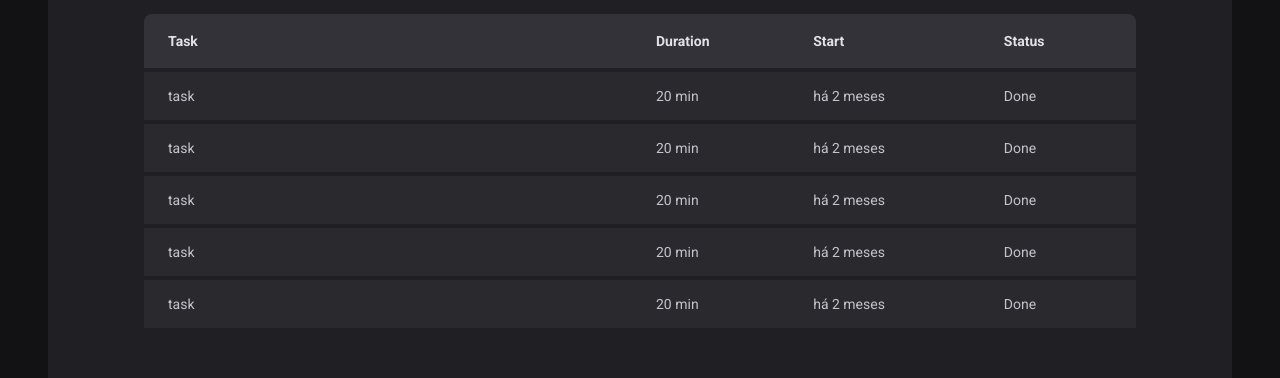
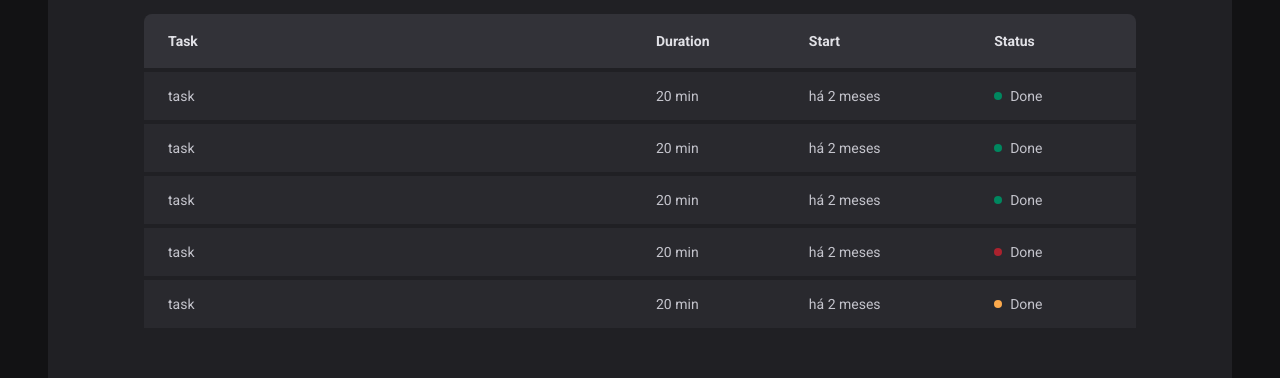
Before and after one commit to felipeanselmonascimento/FirstProjectReact, a React (Vite) app: page /history in a window 1280 px wide. Shown: the part 270-648 px from the top of the page. Built offline with nearby package versions, Linux system fonts and the light colour scheme.

Commit message:
Componente Status

```diff
--- a/src/pages/History/index.tsx
+++ b/src/pages/History/index.tsx
@@ -1,4 +1,4 @@
-import { HistoryCointainer, HistoryList } from "./styles";
+import { HistoryCointainer, HistoryList, Status } from "./styles";
 
 export function History() {
     return (
@@ -19,31 +19,41 @@
                             <td>task</td>
                             <td>20 min</td>
                             <td>há 2 meses</td>
-                            <td>Done</td>
+                            <td>
+                                <Status statusColor="green"> Done </Status>
+                            </td>
                         </tr>
                         <tr>
                             <td>task</td>
                             <td>20 min</td>
                             <td>há 2 meses</td>
-                            <td>Done</td>
+                            <td>
+                                <Status statusColor="green"> Done </Status>
+                            </td>
                         </tr>
                         <tr>
                             <td>task</td>
                             <td>20 min</td>
                             <td>há 2 meses</td>
-                            <td>Done</td>
+                            <td>
+                                <Status statusColor="green"> Done </Status>
+                            </td>
                         </tr>
                         <tr>
                             <td>task</td>
                             <td>20 min</td>
                             <td>há 2 meses</td>
-                            <td>Done</td>
+                            <td>
+                                <Status statusColor="red"> Done </Status>
+                            </td>
                         </tr>
                         <tr>
                             <td>task</td>
                             <td>20 min</td>
                             <td>há 2 meses</td>
-                            <td>Done</td>
+                            <td>
+                                <Status statusColor="yellow"> Done </Status>
+                            </td>
                         </tr>
                     </tbody>
                 </table>
--- a/src/pages/History/styles.ts
+++ b/src/pages/History/styles.ts
@@ -61,3 +61,26 @@
         }
     }
 `
+const STATUS_COLORS = {
+    yellow: 'yellow-500',
+    green: 'green-500',
+    red: 'red-500'
+} as const
+
+interface IStatusProps {
+    statusColor: keyof typeof STATUS_COLORS
+}
+
+export const Status = styled.span<IStatusProps>`
+    display: flex;
+    align-items: center;
+    gap: 0.5rem;
+
+    &::before {
+        content: '';
+        width: 0.5rem;
+        height: 0.5rem;
+        border-radius: 50%;
+        background: ${props => props.theme[STATUS_COLORS[props.statusColor]]};
+    }
+`
```
